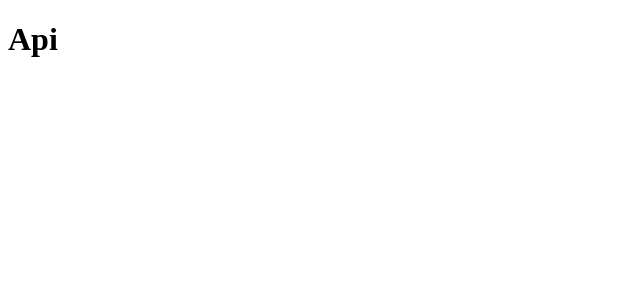
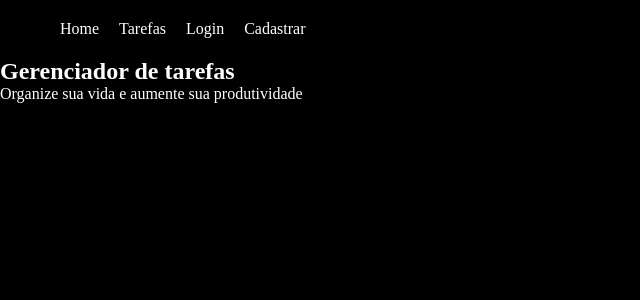
Before and after one commit to HugoCBB/Gerenciador-de-tarefas, a React (Vite) app in the folder frontend/: page / in a window 1280 px wide. Shown: the top 300 px of the page, without its empty margins (0-640 px from the left). Built offline with nearby package versions, Linux system fonts and the light colour scheme.

Commit message:
style ( frontend ): Adicionado algumas estilizações no projeto

```diff
--- a/frontend/package.json
+++ b/frontend/package.json
@@ -11,7 +11,9 @@
   },
   "dependencies": {
     "axios": "^1.7.9",
+    "bootstrap": "^5.3.3",
     "react": "^18.3.1",
+    "react-bootstrap": "^2.10.8",
     "react-dom": "^18.3.1"
   },
   "devDependencies": {
--- a/frontend/src/App.jsx
+++ b/frontend/src/App.jsx
@@ -1,12 +1,13 @@
-import Api from "./components/Api";
-import Home from "./components/pages";
+import Home from "./components/pages/home"
+
+
 
 
 function App() {
 
   return (
     <>
-      <Api/>
+      <Home/>
     </>
   )
 }
--- /dev/null
+++ b/frontend/src/components/pages/home/Content/Content.css
@@ -0,0 +1,15 @@
+:root {
+    --primary-color: #000000;
+    --primary-color-text: #ffffff;
+}
+
+
+.home__container {
+    display: flex;
+    flex-direction: column;
+    align-items: center;
+    justify-content: center;
+    font-size: 64px;
+    color: var(--primary-color-text);
+    background-color: var(--primary-color);
+}
--- /dev/null
+++ b/frontend/src/components/pages/home/Content/index.jsx
@@ -0,0 +1,14 @@
+
+
+const Content = () => {
+    return (
+            <div className="home__container">
+                <h1>Gerenciador de tarefas</h1>
+                <p>Organize sua vida e aumente sua produtividade</p>
+            </div>
+    )
+
+}
+
+
+export default Content;
--- /dev/null
+++ b/frontend/src/components/pages/home/Home.css
@@ -0,0 +1,20 @@
+:root {
+    --primary-color: #000000;
+    --primary-color-text: #ffffff;
+}
+
+*{
+    margin: 0;
+    padding: 0;
+    box-sizing: border-box;
+    background: var(--primary-color);
+    color: var(--primary-color-text);
+}
+
+/* .home {
+    background-color: var(--primary-color);
+    display: flex;
+    justify-content: center;
+    color: var(--primary-color-text);
+
+} */
--- /dev/null
+++ b/frontend/src/components/pages/home/Navbar/Navbar.css
@@ -0,0 +1,17 @@
+.home__navbar {
+    display: flex;
+    justify-content: space-between;
+    align-items: center;
+    padding: 20px 50px;
+    width: 100%;
+    background-color: var(--primary-color);
+}
+.home__navbar ul {
+    display: flex;
+    list-style: none;
+}
+.home__navbar ul li a {
+    color: var(--primary-color-text);
+    text-decoration: none;
+    margin: 0 10px;
+}
--- /dev/null
+++ b/frontend/src/components/pages/home/Navbar/index.jsx
@@ -0,0 +1,25 @@
+import "./Navbar.css"
+const Navbar = () => {
+    return (
+        <header className="home__navbar">
+        <nav>
+            <ul>
+                <li>
+                    <a href="/">Home</a>
+                </li>
+                <li>
+                    <a href="/tarefas">Tarefas</a>
+                </li>
+                <li>
+                    <a href="/tarefas">Login</a>
+                </li>
+                <li>
+                    <a href="/tarefas">Cadastrar</a>
+                </li>
+            </ul>
+        </nav>
+    </header>
+    )
+}
+
+export default Navbar;
--- /dev/null
+++ b/frontend/src/components/pages/home/index.jsx
@@ -0,0 +1,13 @@
+import Content from "./Content";
+import "./Home.css"
+import Navbar from "./navbar";
+const Home = () => {
+    return (
+        <section>
+            <Navbar/>
+            <Content/>
+        </section>
+    )
+}
+
+export default Home;
--- a/frontend/src/components/pages/index.jsx
+++ /dev/null
@@ -1,11 +0,0 @@
-
-
-const Home = () => {
-    return (
-        <div>
-            <h1>Home Page</h1>
-        </div>
-    )
-}
-
-export default Home
```
Also changed, not shown: 1 other file (tests, documents, lock files or other folders).
